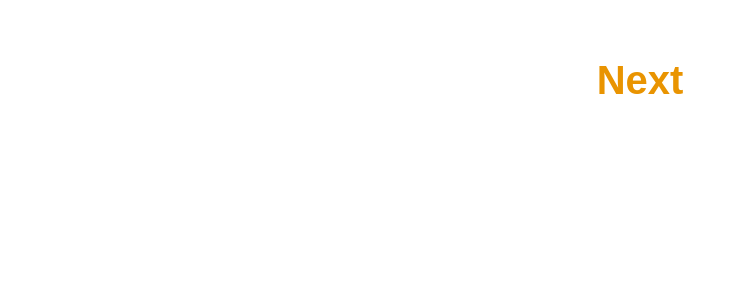
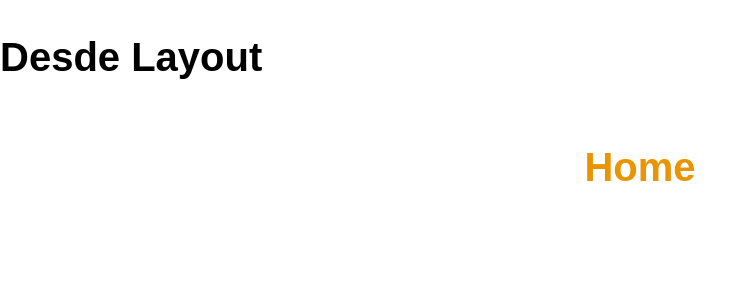
Before and after one commit to larturi/nextjs-v12-guitarla, a Next.js app: page / in a window 1280 px wide. Shown: the top 300 px of the page, without its empty margins (0-755 px from the left). Built offline with nearby package versions, Linux system fonts and the light colour scheme.

Commit message:
Add Layout

```diff
--- /dev/null
+++ b/components/Layout.js
@@ -0,0 +1,19 @@
+import Head from 'next/head';
+
+const Layout = ({ children, pagina }) => {
+   return (
+      <>
+         <Head>
+            <title>Guitar LA | {pagina}</title>
+            <meta
+               name='description'
+               content='Sitio web de venta de Guitarras'
+            />
+         </Head>
+         <h1>Desde Layout</h1>
+         {children}
+      </>
+   );
+};
+
+export default Layout;
--- a/pages/index.js
+++ b/pages/index.js
@@ -1,15 +1,11 @@
-import Head from 'next/head'
+import Head from 'next/head';
+import Link from 'next/link';
+import Layout from '../components/Layout';
 
 export default function Home() {
-  return (
-    <div>
-      <Head>
-        <title>Guitar LA</title>
-        <meta name="description" content="Generated by create next app" />
-        <link rel="icon" href="/favicon.ico" />
-      </Head>
-
-      <h1 className='heading'>Next</h1>
-    </div>
-  )
+   return (
+      <Layout pagina='Inicio'>
+         <h1 className='heading'>Home</h1>
+      </Layout>
+   );
 }
```
Also changed, not shown: pages/nosotros.js (added, +12 -0 lines).
